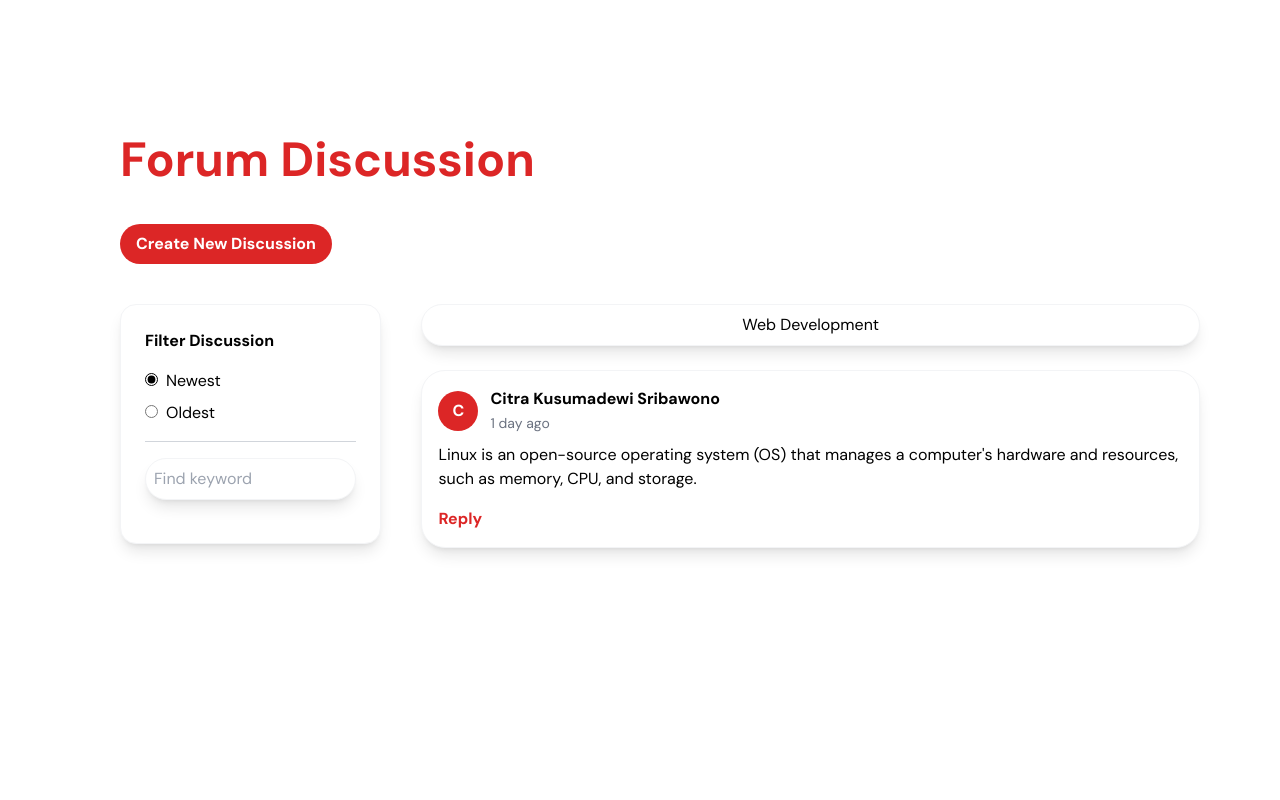
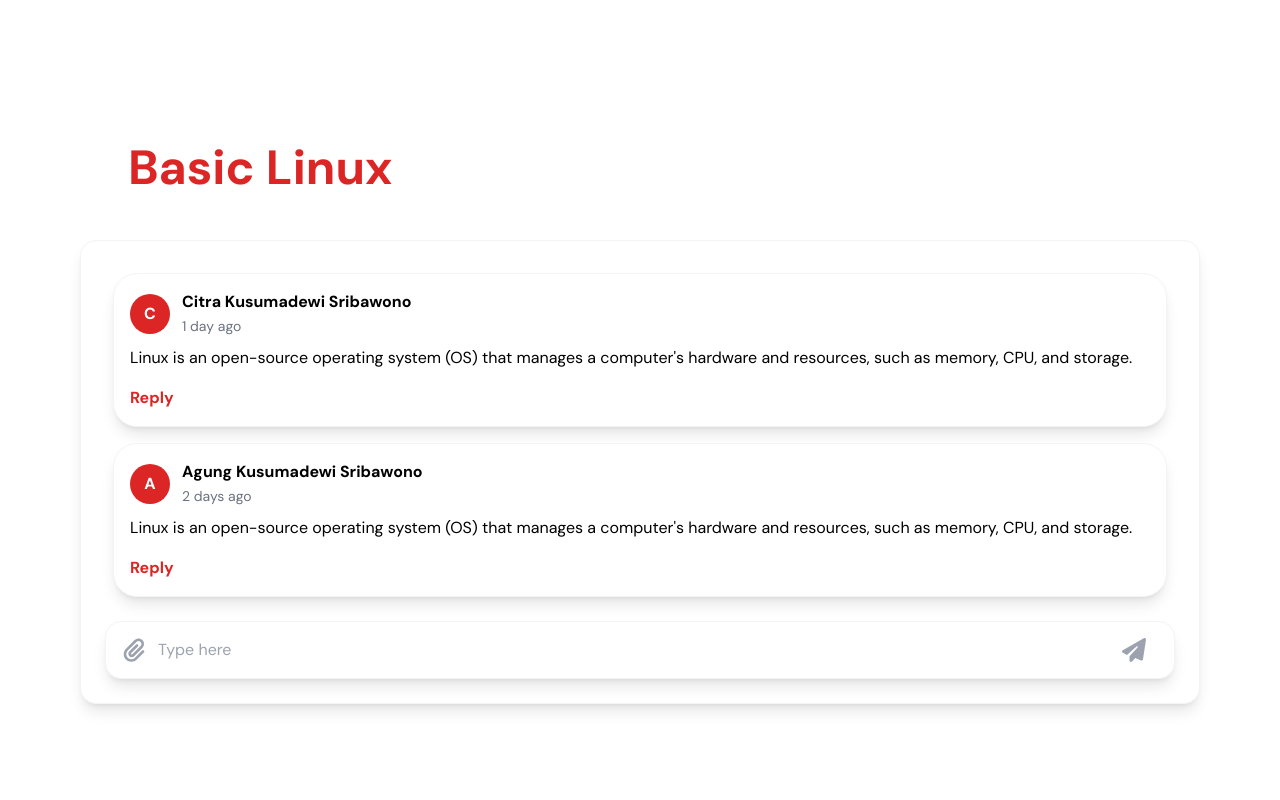
Before and after one commit to CPS-TelU/fe-cyberacademy2024-test, a Next.js app: page / in a window 1280 px wide. Shown: the top 800 px of the page. Built offline with nearby package versions, Linux system fonts and the light colour scheme.

Commit message:
feat : Discussion

```diff
--- a/app/layout.tsx
+++ b/app/layout.tsx
@@ -30,7 +30,7 @@ export default function RootLayout({
       <body>
         {/* <Header /> */}
         {children}
-        {/* <Footer /> */}
+        <Footer />
       </body>
     </html>
   );
--- a/components/Layouts/DiscussionLayout.tsx
+++ b/components/Layouts/DiscussionLayout.tsx
@@ -1,9 +1,10 @@
 import Discussion from "../contents/Discussion"
+import ModulDiscussion from "../contents/ModulDiscussion"
 
 const DiscussionLayout = () => {
     return (
         <div>
-            <Discussion />
+            <ModulDiscussion/>
         </div>
     )
 }
--- /dev/null
+++ b/components/contents/ModulDiscussion.tsx
@@ -0,0 +1,59 @@
+import { dmSans } from "@/styles/font"
+import { FontAwesomeIcon } from '@fortawesome/react-fontawesome'
+import { faPaperclip, faPaperPlane } from '@fortawesome/free-solid-svg-icons'
+
+const ModulDiscussion = () => {
+    const discussionData = [
+        {
+            id: 1,
+            user: 'Citra Kusumadewi Sribawono',
+            time: '1 day ago',
+            content: "Linux is an open-source operating system (OS) that manages a computer's hardware and resources, such as memory, CPU, and storage."
+        },
+        {
+            id: 2,
+            user: 'Agung Kusumadewi Sribawono',
+            time: '2 days ago',
+            content: "Linux is an open-source operating system (OS) that manages a computer's hardware and resources, such as memory, CPU, and storage."
+        },
+
+    ];
+
+    return (
+        <section className={`p-20 ${dmSans.className}`}>
+            <div className="m-12">
+                <h2 className="text-red-600 text-5xl font-bold">Basic Linux</h2>
+            </div>
+            <div className="border border-gray-100 p-6 rounded-2xl bg-white shadow-lg">
+                <div className="p-2">
+                    {discussionData.map((discussion) => (
+                        <div key={discussion.id} className="border border-gray-100 p-4 rounded mb-4 bg-white shadow-lg rounded-3xl">
+                            <div className="flex items-center mb-2">
+                                <div className="w-10 h-10 bg-red-600 rounded-full flex justify-center items-center text-white font-bold mr-3">
+                                    {discussion.user.charAt(0).toUpperCase()}
+                                </div>
+                                <div>
+                                    <h3 className="font-bold">{discussion.user}</h3>
+                                    <span className="text-gray-500 text-sm">{discussion.time}</span>
+                                </div>
+                            </div>
+                            <p className="mb-4">{discussion.content}</p>
+                            <button className="text-red-600 font-bold">Reply</button>
+                        </div>
+                    ))}
+                </div>
+                <div className="flex items-center border border-gray-100 p-4 rounded-2xl bg-white shadow-lg">
+                    <FontAwesomeIcon icon={faPaperclip} className="w-6 h-6 text-gray-400 mr-3 cursor-pointer" />
+                    <input
+                        type="text"
+                        placeholder="Type here"
+                        className="flex-1 outline-none bg-transparent"
+                    />
+                    <FontAwesomeIcon icon={faPaperPlane} className="w-6 h-6 text-gray-400 cursor-pointer mr-3 hover:text-red-600 hover:scale-110 transition-all duration-300" />
+                </div>
+            </div>
+        </section>
+    );
+};
+
+export default ModulDiscussion;
--- a/package.json
+++ b/package.json
@@ -9,6 +9,9 @@
     "lint": "next lint"
   },
   "dependencies": {
+    "@fortawesome/free-solid-svg-icons": "^6.6.0",
+    "@fortawesome/react-fontawesome": "^0.2.2",
+    "@heroicons/react": "^2.1.5",
     "@react-three/fiber": "^8.17.9",
     "clsx": "^2.1.1",
     "framer-motion": "^11.11.0",
```
Also changed, not shown: 1 other file (tests, documents, lock files or other folders).
